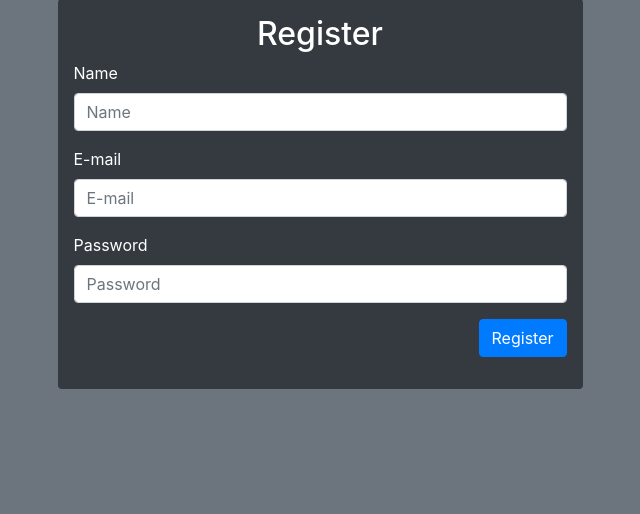
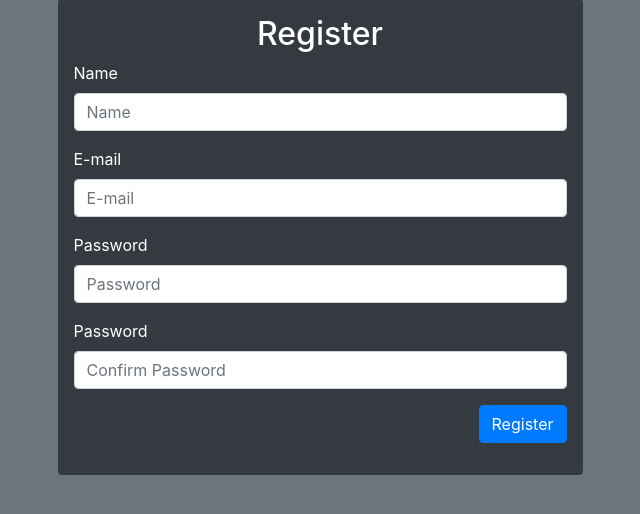
Before and after one commit to kayanerocha/todo-list, a Flask app: page /register in a window 1280 px wide. Shown: the part 73-587 px from the top of the page, without its empty margins (320-960 px from the left). Run offline with Flask 3, Linux system fonts and the light colour scheme; some libraries are stand-ins or nearby versions.

Commit message:
feat: campo para confirmar senha

```diff
--- a/templates/user/register.html
+++ b/templates/user/register.html
@@ -18,6 +18,10 @@
                 <label for="password">Password</label>
                 <input type="password" name="password" class="form-control" placeholder="Password" value="{{ request.form['password'] }}" required>
             </div>
+            <div class="form-group">
+                <label for="confirm-password">Password</label>
+                <input type="password" name="confirm_password" class="form-control" placeholder="Confirm Password" value="{{ request.form['confirm_password'] }}" required>
+            </div>
             <div class="form-group d-flex flex-row-reverse">
                 <button type="submit" class="btn btn-primary">Register</button>
             </div>
```
